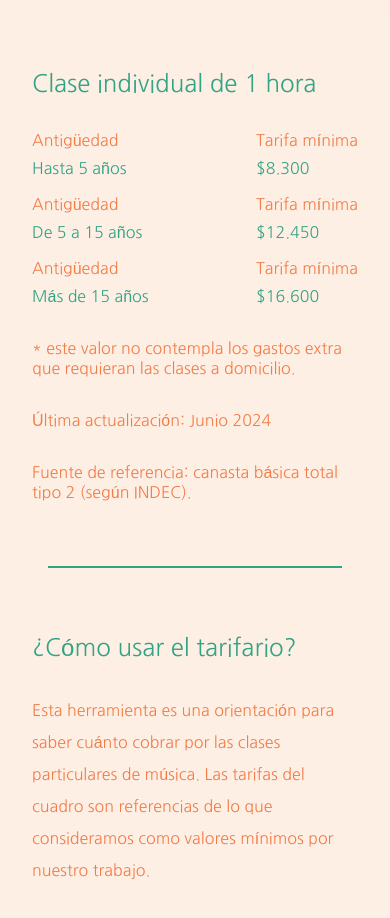
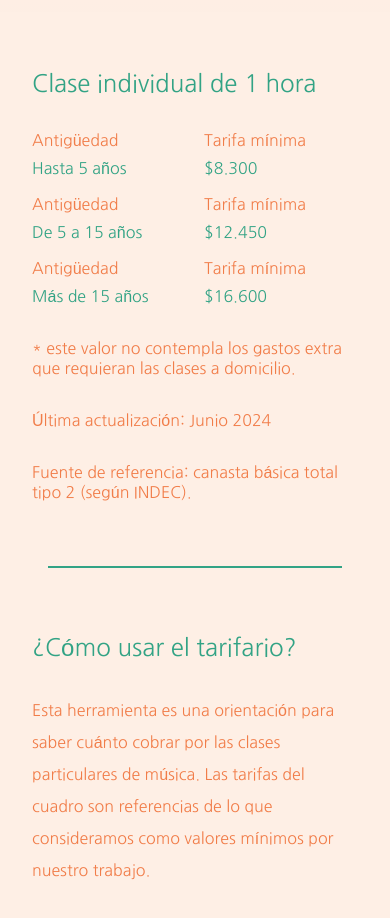
Before and after one commit to profesdemusicaagrupados/tarifarioclasesdemusica, a Next.js app: page / in a window 390 px wide. Shown: the part 808-1726 px from the top of the page. Built offline with nearby package versions, Linux system fonts and the light colour scheme; a web font is replaced by a local one.

Commit message:
Fix de tabla en mobile

```diff
--- a/src/components/Blocks/Table/table.module.scss
+++ b/src/components/Blocks/Table/table.module.scss
@@ -14,12 +14,14 @@
 
     .tableRow {
       display: flex;
-      justify-content: space-between;
+      justify-content: flex-start;
+      gap: 32px;
 
       .seniorityColumn {
         display: flex;
         flex-direction: column;
         gap: 8px;
+        width: 140px;
 
         .columnTitle {
           @include text-styles;
```
